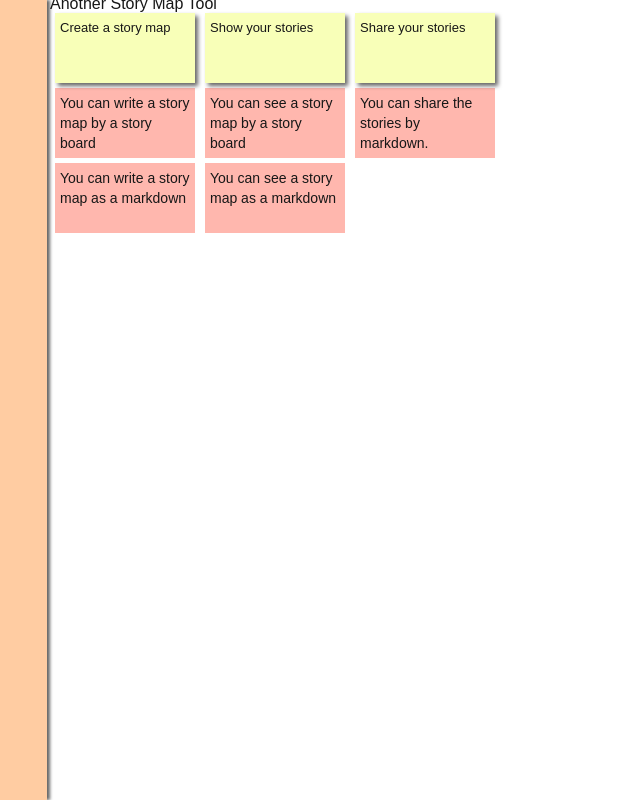
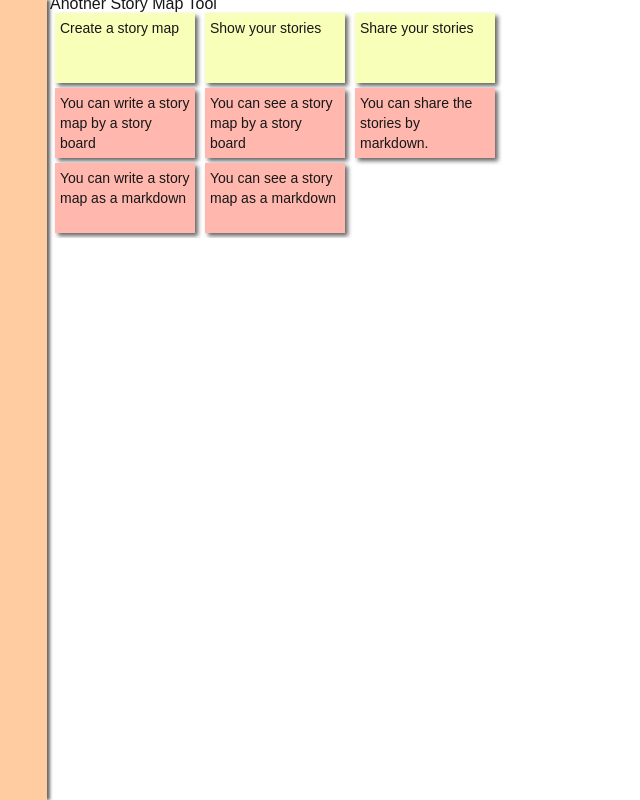
Before and after one commit to stories-with-team/stories-with-team, a Next.js app: page / in a window 1280 px wide. Shown: the whole page, without its empty margins (0-640 px from the left). Built offline with nearby package versions, Linux system fonts and the light colour scheme; some icons are missing.

Commit message:
Use tailwind instead of css

```diff
--- a/app/ui/Main.css
+++ /dev/null
@@ -1,19 +0,0 @@
-.toolbar {
-  position: fixed;
-  top: 0px;
-  left: 0px;
-  bottom: 0px;
-  width: 47px;
-  padding-top: 10px;
-  color: rgb(255, 111, 111);
-  background-color: rgb(255, 204, 162);
-  box-shadow: 3px 0px 3px rgba(0,0,0,0.6);
-}
-
-.toolbar-icon {
-  cursor: pointer;
-}
-
-.main {
-  margin-left: 50px;
-}
--- a/app/ui/Main.tsx
+++ b/app/ui/Main.tsx
@@ -4,15 +4,18 @@ import React, {useState} from 'react'
 import StoryBoard from './StoryBoard'
 import MarkdownEditor from './MarkdownEditor'
 import {markdown2storyMap} from '@/lib/md2storyMap'
-import './Main.css'
 import NoteIcon from '@mui/icons-material/Note';
 import KeyboardIcon from '@mui/icons-material/Keyboard';
+import { tv } from 'tailwind-variants';
 
 type Props = {
   markdown: string,
   onChange: (markdown: string) => void
 }
 
+const toolbar = tv({
+  base: 'fixed top-0 left-0 bottom-0 w-[47px] pt-[10px] text-[#ff6f6f] bg-[#ffcca2] shadow-[3px_0px_3px_rgba(0,0,0,0.6)]',
+})
 
 const Main = (props: Props) => {
   const {markdown, onChange} = props
@@ -22,18 +25,18 @@ const Main = (props: Props) => {
     const storyMap = markdown2storyMap(markdown)
   return (
     <React.Fragment>
-      <div className="toolbar">
+      <div className={toolbar()}>
         <div onClick={toStoryboardMode}>
-          <NoteIcon fontSize="large" className="toolbar-icon"/>
+          <NoteIcon fontSize="large" className="cursor-pointer"/>
         </div>
         <div onClick={toMarkdownMode}>
-          <KeyboardIcon fontSize="large" className="toolbar-icon"/>
+          <KeyboardIcon fontSize="large" className="cursor-pointer"/>
         </div>
       </div>
       {
         mode === "storyboard" ?
-          (<div className="main"><StoryBoard storyMap={storyMap}/></div>) :
-          (<div className="main"><MarkdownEditor content={markdown} onChange={onChange}/></div>)
+          (<div className="ml-[50px]"><StoryBoard storyMap={storyMap}/></div>) :
+          (<div className="ml-[50px]"><MarkdownEditor content={markdown} onChange={onChange}/></div>)
       }
     </React.Fragment>
   )
--- a/app/ui/MarkdownEditor.css
+++ /dev/null
@@ -1,7 +0,0 @@
-textarea {
-  -moz-box-sizing: border-box;
-  box-sizing: border-box;
-  width: 100%;
-  height: 15em;
-
-}
--- a/app/ui/MarkdownEditor.tsx
+++ b/app/ui/MarkdownEditor.tsx
@@ -1,11 +1,16 @@
 'use client'
 
 import React from 'react'
-import './MarkdownEditor.css'
+import { tv } from 'tailwind-variants'
 type Props = {
   content: string
   onChange: (content: string) => void
 }
+
+const textarea = tv({
+  base: 'w-full h-[15rem] p-[10px] text-sm bg-[#f8f8f8] border border-[#ccc] rounded shadow-md resize-none',
+})
+
 function MarkdownEditor(props: Props) {
   const {content, onChange} = props
   const contentUpdated = (e: React.ChangeEvent<HTMLTextAreaElement>) => {
@@ -14,7 +19,7 @@ function MarkdownEditor(props: Props) {
   return (
     <React.Fragment>
       <h1>Markdown Editor</h1>
-      <textarea value={content} onChange={contentUpdated} />
+      <textarea className={textarea()} value={content} onChange={contentUpdated} />
     </React.Fragment>
   )
 }
--- a/app/ui/StoryBoard.css
+++ /dev/null
@@ -1,25 +0,0 @@
-.storyboard {
-  display: flex;
-  overflow-x: auto;
-}
-.story-bag {
-  width: 150px;
-  min-width: 150px;
-}
-.story-box {
-  margin: 5px;
-  padding: 5px;
-  text-align: left;
-  font-size: small;
-  height: 70px;
-  overflow-y: auto;
-  filter: drop-shadow(3px 3px 2px rgba(0,0,0,0.6));
-}
-
-.story-activity {
-  background-color: #f8ffb8;
-}
-
-.story-detail {
-  background-color: #ffb7ae;
-}
--- a/app/ui/StoryBoard.tsx
+++ b/app/ui/StoryBoard.tsx
@@ -4,7 +4,6 @@ import React from 'react';
 import { tv } from 'tailwind-variants';
 
 import {StoryMap, Story, StoryDetail} from '@/interface/StoryMap'
-import './StoryBoard.css'
 
 type DetailBagProps = {
   detail: StoryDetail
@@ -21,19 +20,31 @@ type StoryBagProps = {
 }
 
 const storyBox = tv({
-  base: 'm-[5px] p-[5px] text-left text-sm h-[70px] overflow-y-auto'
+  base: 'm-[5px] p-[5px] text-left text-sm h-[70px] overflow-y-auto drop-shadow-[3px_3px_2px_rgba(0,0,0,0.6)]',
+})
+
+const storyActivity = tv({
+  base: 'bg-[#f8ffb8]',
+})
+
+const storyDetail= tv({
+  base: 'bg-[#ffb7ae]',
+})
+
+const storyBag = tv({
+  base: 'w-[150px] min-w-[150px]',
 })
 
 function StoryBag(props: StoryBagProps) {
   const {story} = props
   return (
-    <div className="story-bag">
-      <div className="story-box story-activity">
+    <div className={storyBag()}>
+      <div className={`${storyBox()} ${storyActivity()}`}>
         <StoryCard text={story.activity.description} />
       </div>
       <div>
       {story.details.map(detail =>
-        <div className={`${storyBox()} story-detail`} key={detail.id}>
+        <div className={`${storyBox()} ${storyDetail()}`} key={detail.id}>
           {<DetailBag detail={detail} />}
         </div>
       )}
@@ -62,12 +73,16 @@ type StoryBoardProps = {
   storyMap: StoryMap
 }
 
+const storyBoard = tv({
+  base: 'flex overflow-x-auto'
+})
+
 function StoryBoard(props: StoryBoardProps) {
   const {storyMap}= props
   return (
     <React.Fragment>
       <h1>{storyMap.title}</h1>
-      <div className="storyboard">
+      <div className={storyBoard()}>
         {
           storyMap.storyList.map(story =>
             <StoryBag story={story} key={story.id}/>
```
